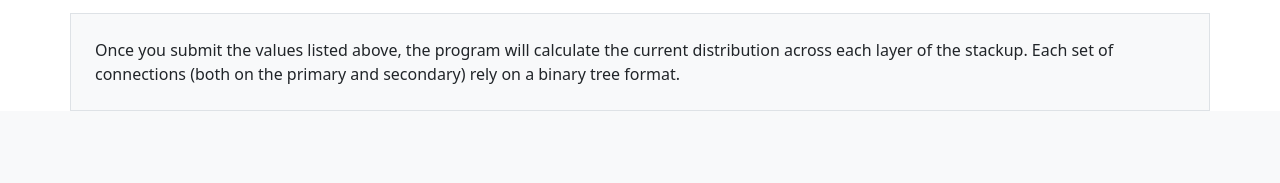
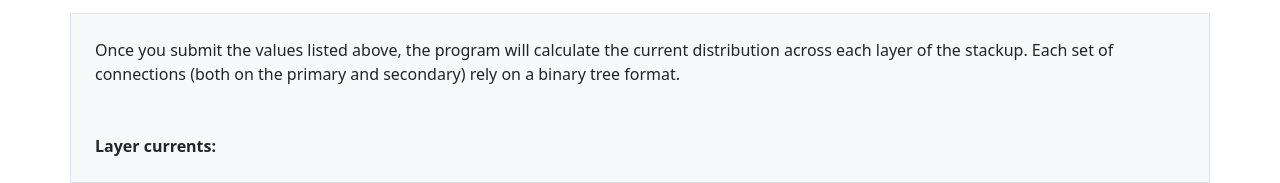
Before and after one commit to Power-Electronics-and-Magnetics-Group/quickshift, a Flask app: page /evaluator in a window 1280 px wide. Shown: the part 779-962 px from the top of the page. Before the commit the page ends 890 px from the top, so only its background shows below. Run offline with Flask 2, Linux system fonts and the light colour scheme.

Commit message:
Formatting in POST code block

```diff
--- a/templates/evaluator.html
+++ b/templates/evaluator.html
@@ -85,20 +85,22 @@
     <div class="d-grid pt-3 gap-3">
       <div class="container p-4 bg-light border">
         Once you submit the values listed above, the program will calculate the current distribution across each layer of the stackup. Each set of connections (both on the primary and secondary) rely on a binary tree format. <br>
+        <br>
+        {% if sL is defined %}
+        <b> The loss coefficient for this stackup: </b> {{sL}} <br>
+
+        {% endif %}
         {% if inputs is defined %}
           <b> The optimal stackup: </b> {{inputs}} <br>
-          <br>
         {% endif %}
 
-        {% if sL is defined %}
-          <b> The loss coefficient for this stackup: </b> {{sL}} <br>
+      <br>
+      <b> Layer currents: </b> <br>
+      {% for i in currentSolution %}
+        {% if loop.index <= nVal %}
+	  <b> Layer {{loop.index}} </b> =  {{ i|float|round(5) }} A <br>
         {% endif %}
-
-        {% for i in currentSolution %}
-          {% if loop.index <= nVal %}
-      <b> Layer {{loop.index}} </b> =  {{ i|float|round(5) }} A <br>
-          {% endif %}
-        {% endfor %}
+      {% endfor %}
 
         {% if currentSolution is defined %}
         <br>
--- a/templates/optimizer.html
+++ b/templates/optimizer.html
@@ -97,7 +97,7 @@
     <div class="d-grid pt-3 gap-3">
     <div class="container p-4 bg-light border">
       Once you submit the values listed above, the program will identify the best stackup. Be patient -- this will take some time (and your processing power). <br>
-
+      <br>
       {% if output is defined %}
         <b>Minimum power loss coefficient:</b> {{output}} <br>
       {% endif %}
@@ -107,6 +107,7 @@
       {% endif %}
 
       <br>
+      <b> Layer currents: </b> <br>
       {% for i in currentSolution %}
         {% if loop.index <= nVal %}
 	  <b> Layer {{loop.index}} </b> =  {{ i|float|round(5) }} A <br>
@@ -114,7 +115,8 @@
       {% endfor %}
 
       {% if currentSolution is defined %}
-      <p> <b> Top and bottom current densities for each layer: </b> </p>
+      <br>
+      <b> Top and bottom current densities for each layer: </b> <br>
         {% for i in range(nVal,currentSolution|length,2)%}
           {% if loop.index <= nVal %}
             <b> Layer {{ loop.index }} </b> = <b> T: </b> {{currentSolution[i]|float|round(5)}} A/m; <b> B: </b> {{currentSolution[i+1]|float|round(5)}} A/m <br>
```
